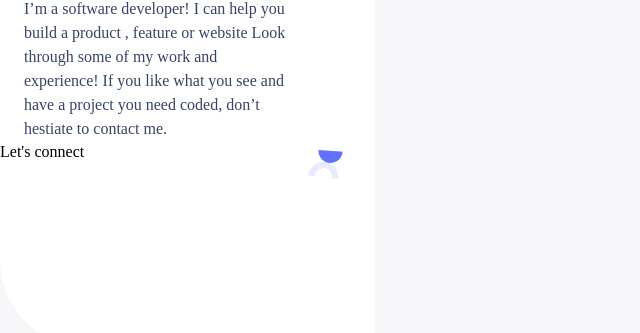
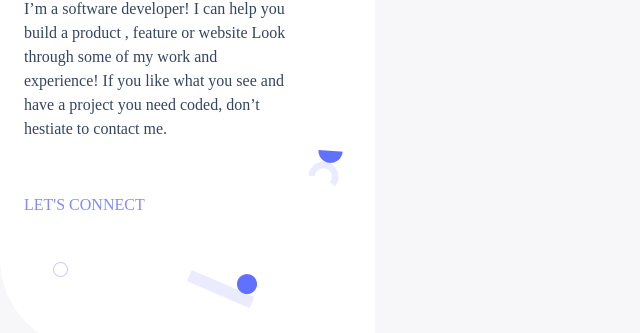
Before and after one commit to andilemashala/MIcroverse-portfolio-project, a website: page index.html in a window 1280 px wide. Shown: the part 369-702 px from the top of the page, without its empty margins (0-640 px from the left). Drawn offline with Linux system fonts and the light colour scheme.

Commit message:
Styled contacts media

```diff
--- a/style.css
+++ b/style.css
@@ -97,3 +97,36 @@ margin-top: 10px;
     padding-right: 24px;
     padding-top: 12px;
 }
+
+.main-content-contacts-text{
+    /* edit */
+    width: 43.29%;
+    /* width: 200px; */
+    height: 24px;
+    margin-top: 50px;
+    margin-bottom: 12px;
+
+    padding-left: 24px;
+    padding-right: 24px;
+
+    font-family: 'Poppins';
+    font-style: normal;
+    font-weight: 500;
+    font-size: 16px;
+    line-height: 24px;
+    text-transform: uppercase;
+
+    color: #7F8CFF;
+}
+
+.main-content-contacts{
+    /* edit */
+    width: 36.83%;
+
+    /* width: 170.17px; */
+    height: 20px;
+    padding-left: 24px;
+    padding-right: 24px;
+    padding-bottom: 60px;
+
+}
```
